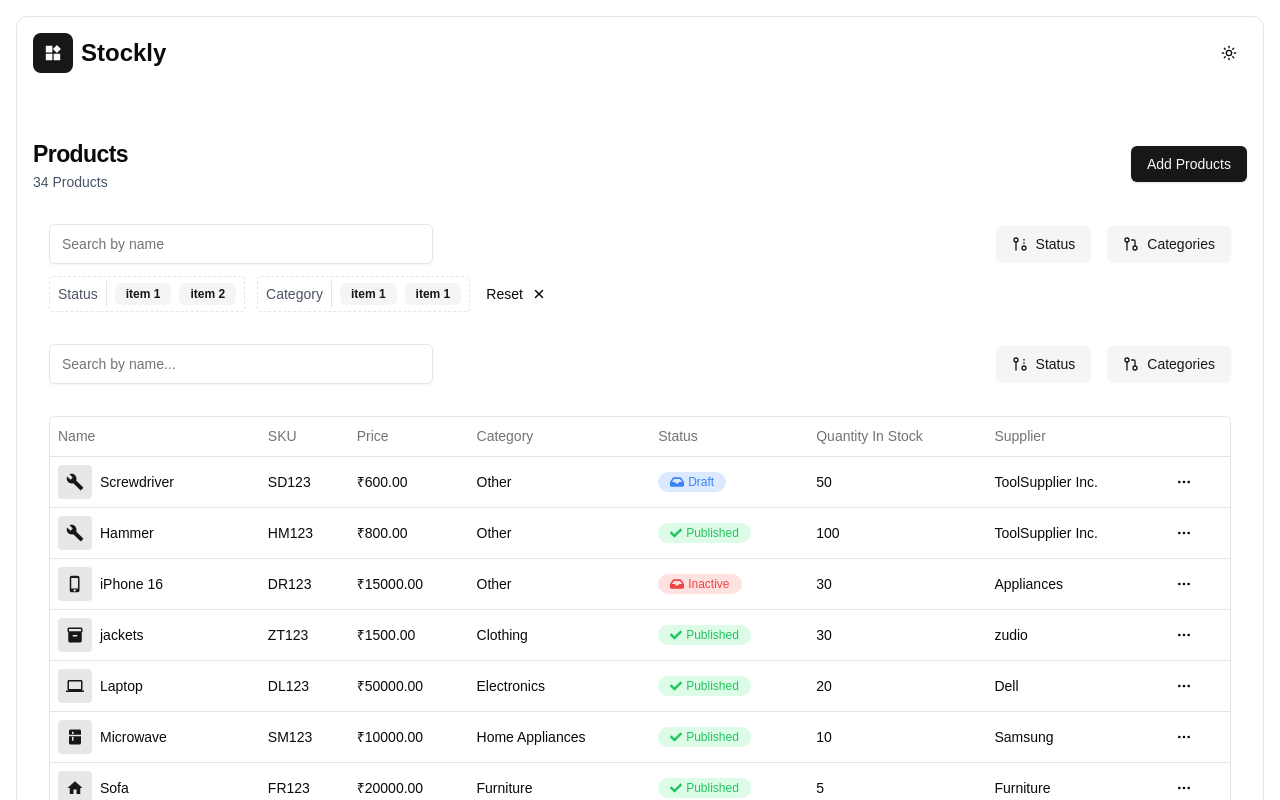
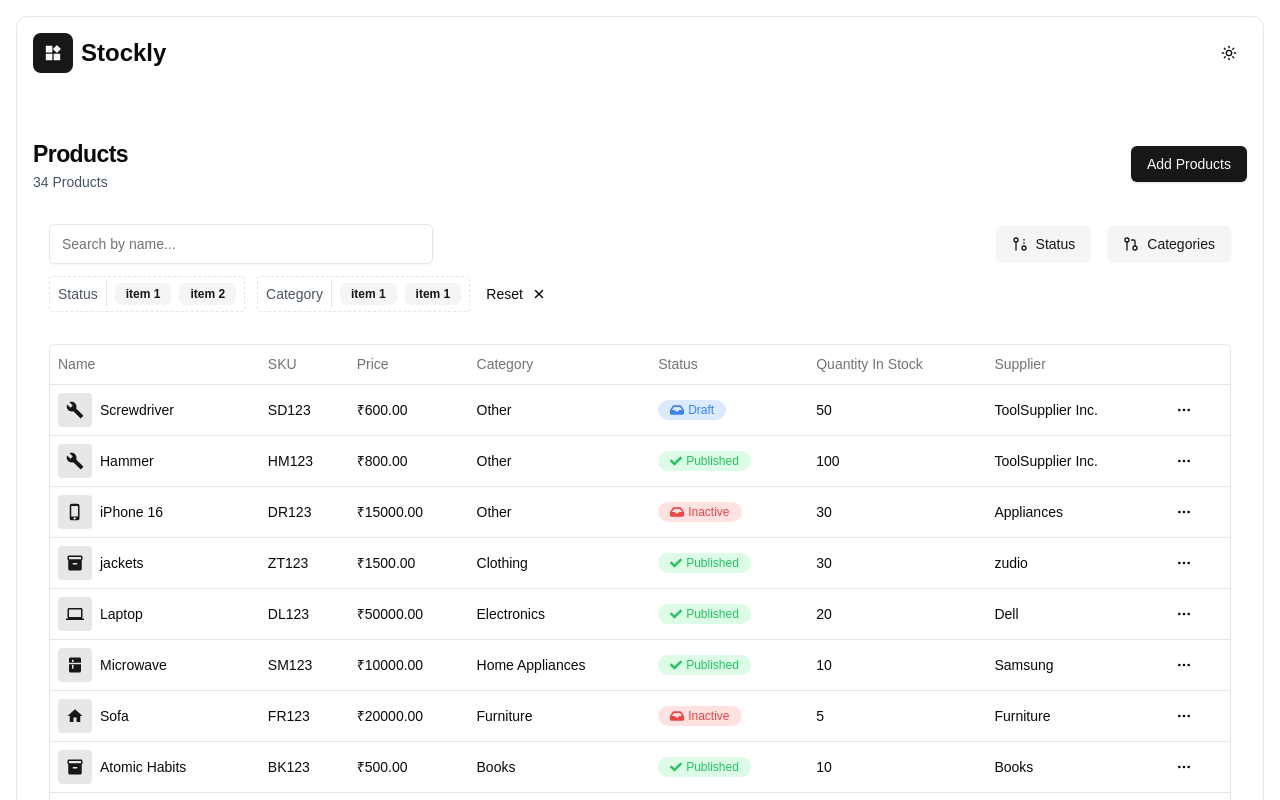
Before and after one commit to rishiVaraha/stocky, a Next.js app: page / in a window 1280 px wide. Shown: the top 800 px of the page. Built offline with nearby package versions, Linux system fonts and the light colour scheme.

Commit message:
minor changes

```diff
--- a/app/(Components)/ProductHeader/product-header.tsx
+++ b/app/(Components)/ProductHeader/product-header.tsx
@@ -3,7 +3,7 @@ import { Card, CardContent, CardHeader, CardTitle } from "@/components/ui/card";
 import { ProductTable } from "../ProductTable/data-table";
 import { columns } from "../ProductTable/columns";
 import { productData } from "../ProductTable/ProductData";
-import { ProductsFilter } from "../ProductsFilter/product-filter";
+// import { ProductsFilter } from "../ProductsFilter/product-filter";
 
 export function DataTable() {
   return (
@@ -18,7 +18,7 @@ export function DataTable() {
         </div>
       </CardHeader>
       <CardContent>
-        <ProductsFilter />
+        {/* <ProductsFilter /> */}
         <ProductTable data={productData} columns={columns} />
       </CardContent>
     </Card>
--- a/app/(Components)/ProductTable/ProductData.ts
+++ b/app/(Components)/ProductTable/ProductData.ts
@@ -83,7 +83,7 @@ export const productData: Product[] = [
     supplier: "Furniture",
     sku: "FR123",
     category: "Furniture",
-    status: "Published",
+    status: "Inactive",
     quantityInStock: 5,
     price: 20000,
     icon: MdHome,
@@ -127,7 +127,7 @@ export const productData: Product[] = [
     supplier: "Beauty",
     sku: "BT123",
     category: "Beauty",
-    status: "Published",
+    status: "Draft",
     quantityInStock: 30,
     price: 200,
     icon: MdInventory,
--- a/app/(Components)/ProductTable/data-table.tsx
+++ b/app/(Components)/ProductTable/data-table.tsx
@@ -17,6 +17,8 @@ import {
   TableHeader,
   TableRow,
 } from "@/components/ui/table";
+
+import { FilterArea } from "../ProductsFilter/product-filter";
 
 interface ProductTableProps<TData, TValue> {
   columns: ColumnDef<TData, TValue>[];
@@ -44,6 +46,7 @@ export function ProductTable<TData, TValue>({
           </div>
         </div>
         {/* filter area */}
+        <FilterArea />
       </div>
       {/* Upcoming table */}
       <div className="rounded-md border">
--- a/app/(Components)/ProductsFilter/product-filter.tsx
+++ b/app/(Components)/ProductsFilter/product-filter.tsx
@@ -1,32 +1,9 @@
 import { Badge } from "@/components/ui/badge";
 import { Button } from "@/components/ui/button";
-import { Input } from "@/components/ui/input";
 import { Separator } from "@/components/ui/separator";
 import { IoClose } from "react-icons/io5";
-import { StatusDropDown } from "../dropdowns/StatusDropDown";
-import { ComboboxDemo } from "../dropdowns/CategoryDropdown";
 
-export function ProductsFilter() {
-  return (
-    <div>
-      <div className="flex flex-col gap-3 mb-8 mt-6">
-        <div className="flex items-center justify-between">
-          <Input placeholder="Search by name" className="max-w-sm h-10" />
-          <div className="flex items-center gap-4">
-            <StatusDropDown />
-            <ComboboxDemo />
-          </div>
-        </div>
-        {/* filter area */}
-        <FilterArea />
-      </div>
-      {/* Upcoming table */}
-      <div></div>
-    </div>
-  );
-}
-
-function FilterArea() {
+export function FilterArea() {
   return (
     <div className="flex gap-3">
       {/* status */}
```
